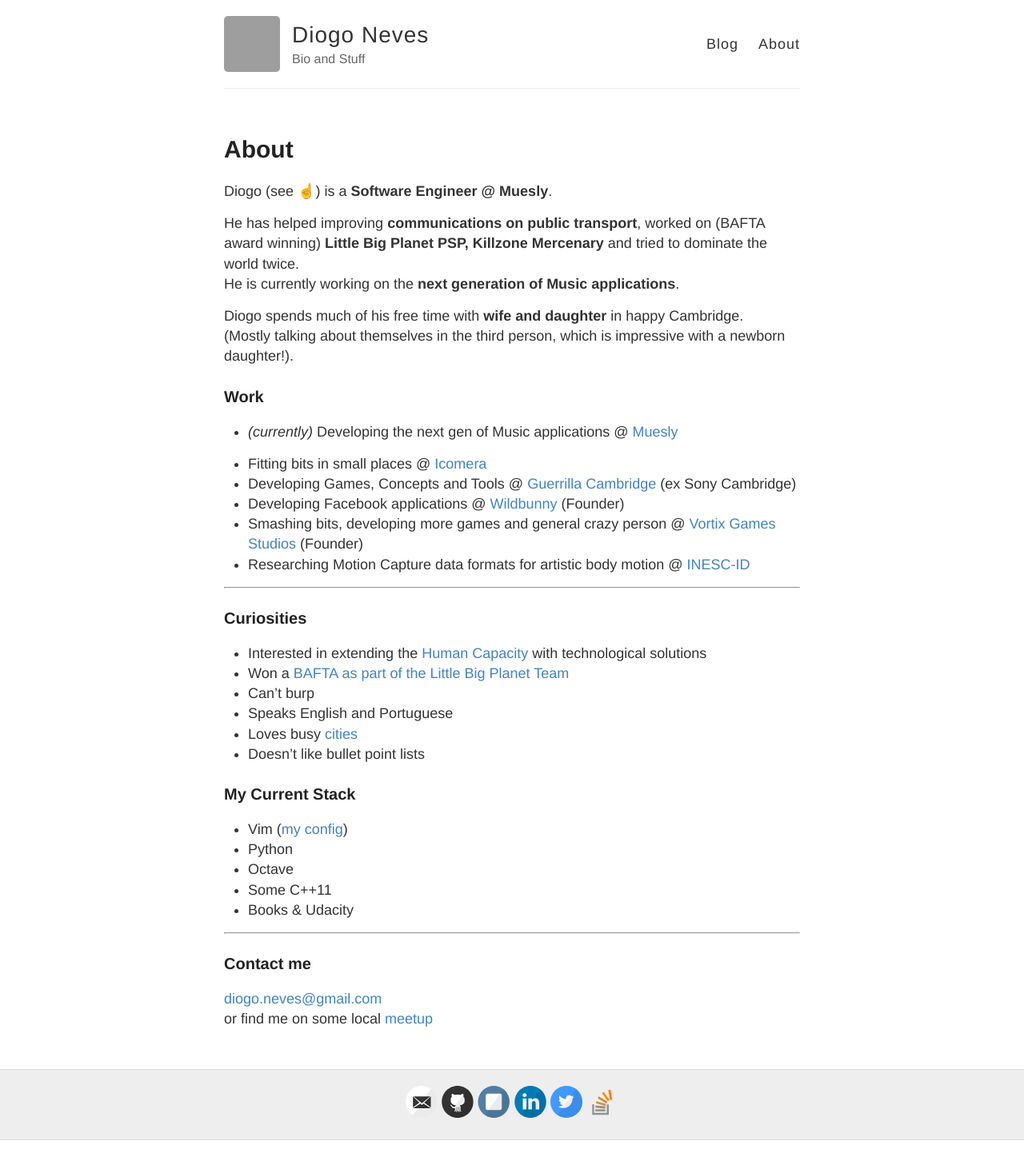
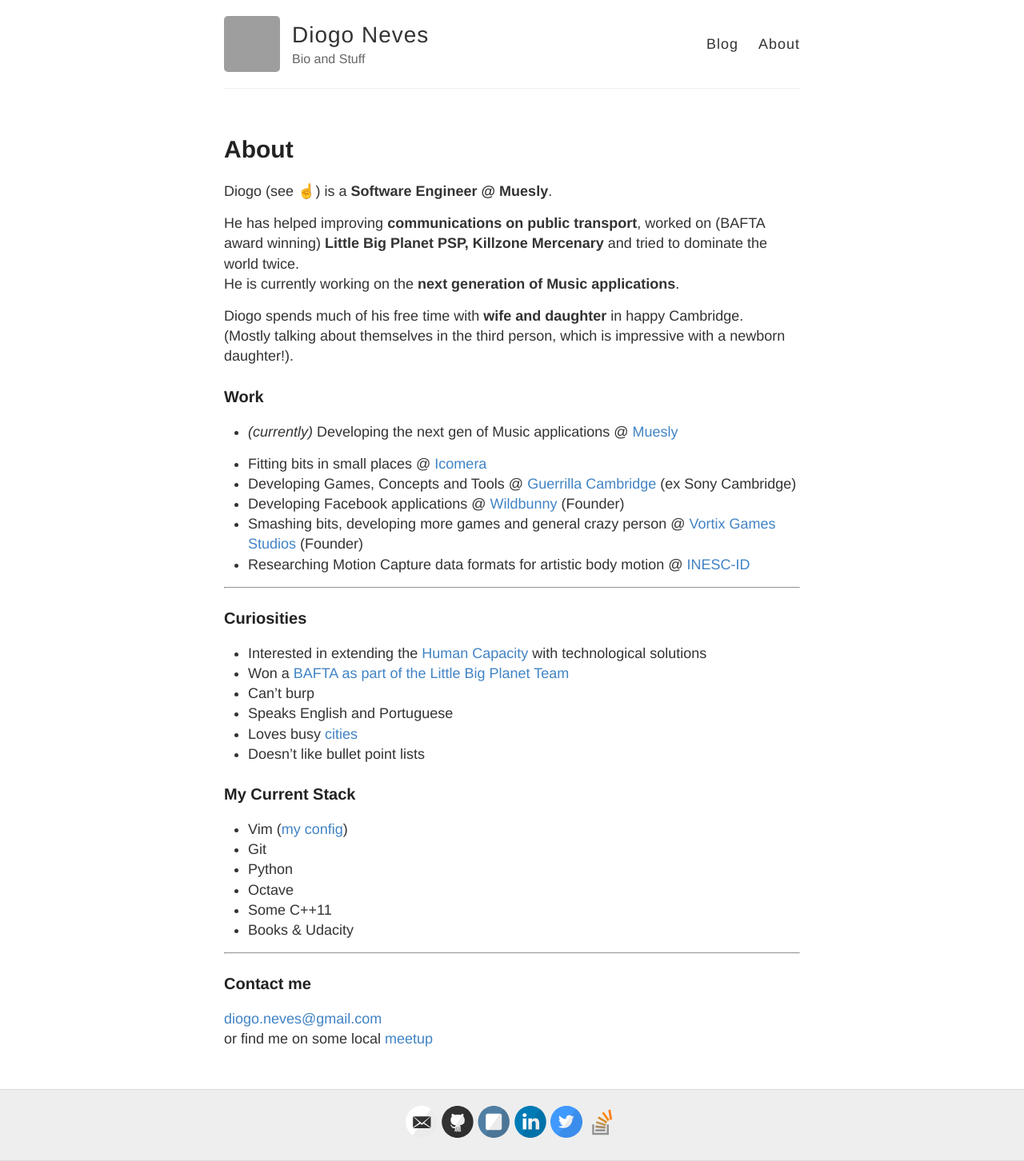
Before and after one commit to DiogoNeves/diogoneves.github.io, a Jekyll site: the page built from about.md, in a window 1280 px wide. Shown: the whole page at 80% size. Built offline with Jekyll 4.4.1, drawn with Linux system fonts in a browser that asks for light colours; emoji names are drawn with the system emoji font; before the commit the page ends 1426 px from its top, so only the background shows below that; grey boxes are pictures that could not be loaded.

Commit message:
Added git to the stack

```diff
--- a/about.md
+++ b/about.md
@@ -47,6 +47,7 @@
 ### My Current Stack
 
 * Vim ([my config](https://github.com/DiogoNeves/vim_config){:target="_blank"})
+* Git
 * Python
 * Octave
 * Some C++11
```
